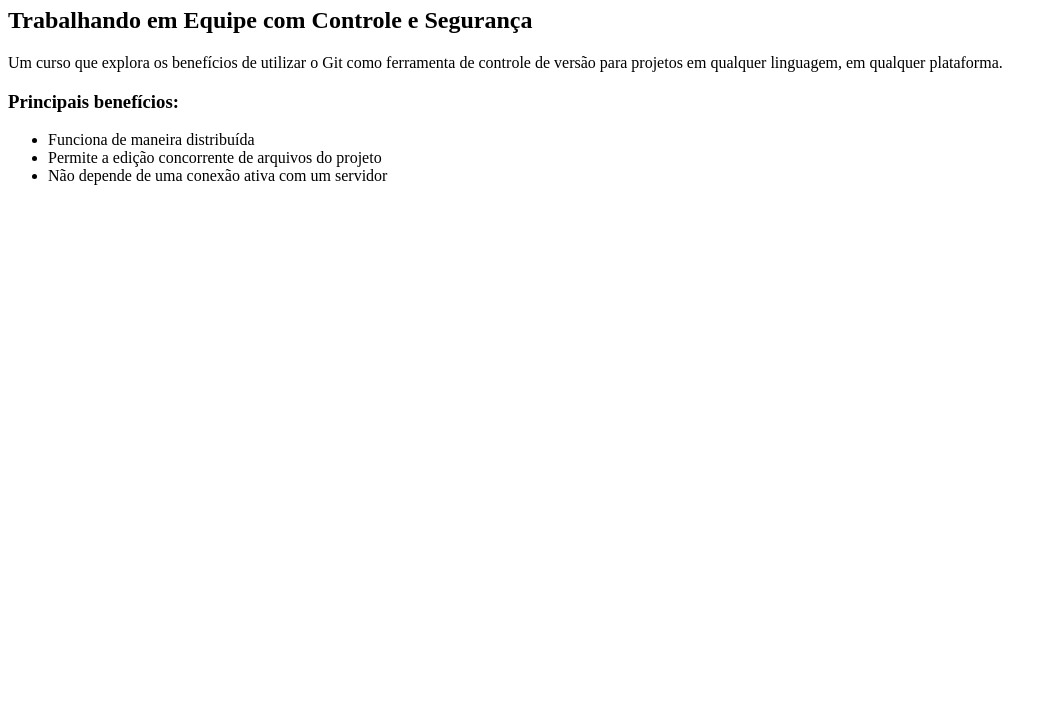
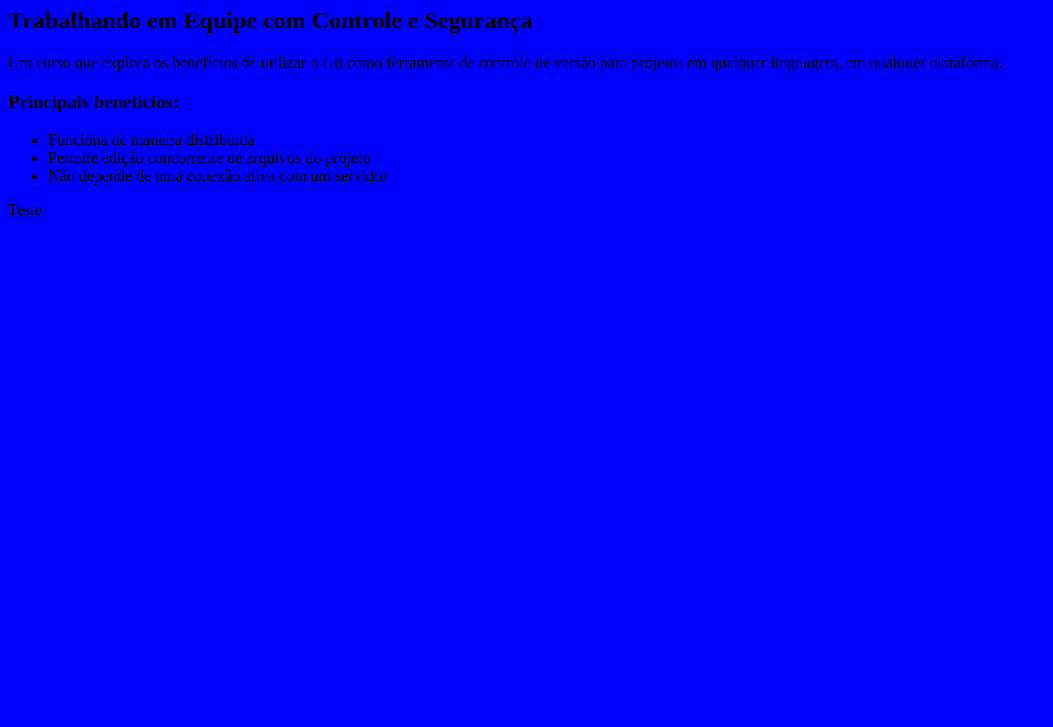
Before and after one commit to crisdasilvasb/curso-git, a plain HTML site: page index.html in a window 1280 px wide. Shown: the part 73-800 px from the top of the page, without its empty margins (0-1053 px from the left). Drawn offline with Linux system fonts and the light colour scheme.

Commit message:
Adicionando estilo para a nossa página

```diff
--- a/index.html
+++ b/index.html
@@ -3,6 +3,7 @@
 <head>
 	<meta charset="utf-8">
 	<title>Aprendendo Git</title>
+    <link rel="stylesheet" type="text/css" href="style.css">
 </head>
 <body>
 	    <h1>Git</h1>
@@ -13,8 +14,9 @@
         <h3>Principais benefícios:</h3>
         <ul>
             <li>Funciona de maneira distribuída</li>
-            <li>Permite a edição concorrente de arquivos do projeto</li>
+            <li>Permite edição concorrente de arquivos do projeto</li>
             <li>Não depende de uma conexão ativa com um servidor</li>
         </ul>
+        <p>Teste</p>
 </body>
 </html>
--- /dev/null
+++ b/style.css
@@ -0,0 +1,3 @@
+body{
+	background-color: blue;
+}
```
